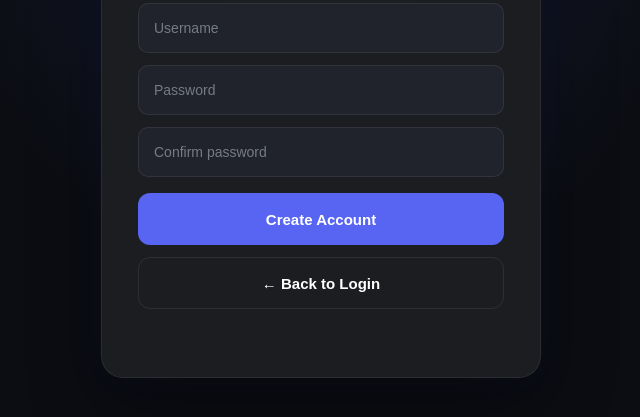
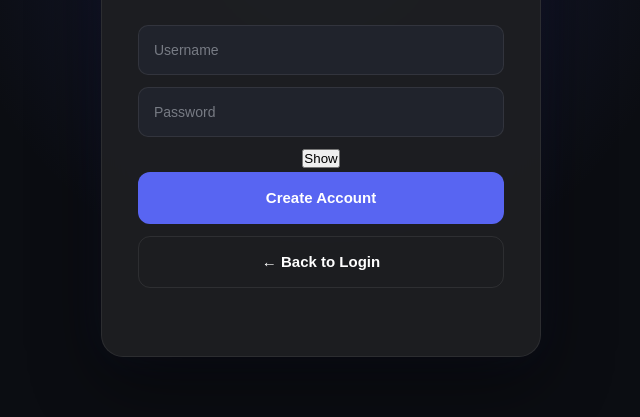
Before and after one commit to ahmed123tou/Botzen, a website: page index.html in a window 1280 px wide. Both pictures are taken after a click on the button "Sign up without Discord". Shown: the part 357-774 px from the top of the page, without its empty margins (319-959 px from the left). Drawn offline with Linux system fonts and the light colour scheme.

Commit message:
Update index.html

```diff
--- a/index.html
+++ b/index.html
@@ -28,6 +28,8 @@
         src="https://img.icons8.com/nolan/1200/bot.jpg"
         alt="Botzen"
     >
+
+    <!-- LOGIN SCREEN -->
 
     <div id="loginScreen">
 
@@ -64,6 +66,8 @@
     </div>
 
 
+    <!-- SIGNUP SCREEN -->
+
     <div id="signupScreen" style="display: none;">
 
         <h1>Create your Botzen account</h1>
@@ -82,6 +86,8 @@
                 required
             >
 
+            <div class="password-wrapper">
+
                 <input
                     id="password"
                     type="password"
@@ -90,13 +96,15 @@
                     required
                 >
 
-            <input
-                id="confirmPassword"
-                type="password"
-                placeholder="Confirm password"
-                autocomplete="new-password"
-                required
+                <button
+                    id="passwordToggle"
+                    class="password-toggle"
+                    type="button"
                 >
+                    Show
+                </button>
+
+            </div>
 
             <button
                 class="discord-btn"
```
Lines whose indentation alone changed are shown as unchanged.
